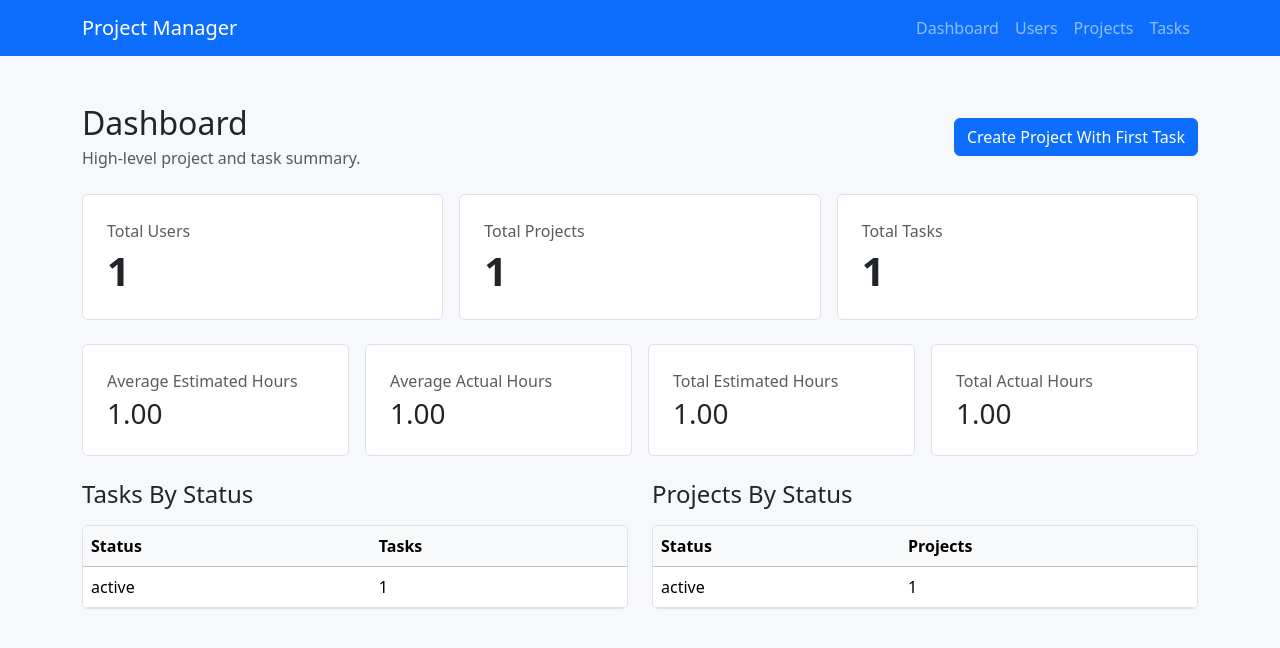
After one commit to lakkasaniparthu/Project3_taskmanagement, a Flask app: page /dashboard in a window 1280 px wide. The commit adds this page. Shown: the top 648 px of the page. Run offline with Flask 3, Linux system fonts and the light colour scheme; tables that the repository leaves empty hold one stand-in row (values such as "Sample post"); parts of the project's set-up code (start-up, migrations or seed data) failed here and were passed over.

Commit message:
Add dashboard and transaction feature

```diff
--- a/app.py
+++ b/app.py
@@ -3,7 +3,7 @@
 from decimal import Decimal, InvalidOperation
 
 from flask import Flask, flash, redirect, render_template, request, url_for
-from sqlalchemy.exc import IntegrityError
+from sqlalchemy.exc import IntegrityError, SQLAlchemyError
 
 from config import Config
 from models import Project, Task, User, db
@@ -68,6 +68,47 @@
     return errors
 
 
+def validate_first_task_form(
+    task_name,
+    assigned_user_id,
+    priority,
+    status,
+    estimated_hours,
+    actual_hours,
+    created_date,
+    due_date,
+):
+    errors = []
+
+    if not task_name:
+        errors.append("Task name cannot be empty.")
+
+    if not assigned_user_id:
+        errors.append("Each task must be assigned to a user.")
+    elif not User.query.get(assigned_user_id):
+        errors.append("Selected assigned user does not exist.")
+
+    if priority not in TASK_PRIORITIES:
+        errors.append("Priority must be Low, Medium, or High.")
+
+    if status not in TASK_STATUSES:
+        errors.append("Status must be Not Started, In Progress, or Completed.")
+
+    if estimated_hours < 0:
+        errors.append("Estimated hours cannot be negative.")
+
+    if actual_hours < 0:
+        errors.append("Actual hours cannot be negative.")
+
+    if not created_date:
+        errors.append("Created date is required.")
+
+    if created_date and due_date and due_date < created_date:
+        errors.append("Due date cannot be earlier than created date.")
+
+    return errors
+
+
 def validate_task_form(
     task_name,
     project_id,
@@ -121,9 +162,63 @@
 
     db.init_app(app)
 
+    @app.errorhandler(SQLAlchemyError)
+    def handle_database_error(error):
+        db.session.rollback()
+        return (
+            render_template(
+                "database_error.html",
+                db_host=app.config["DB_HOST"],
+                db_port=app.config["DB_PORT"],
+                db_name=app.config["DB_NAME"],
+                db_charset=app.config["DB_CHARSET"],
+                error_message=str(error.__cause__ or error),
+            ),
+            503,
+        )
+
     @app.route("/")
     def home():
         return render_template("index.html")
+
+    @app.route("/dashboard")
+    def dashboard():
+        total_users = db.session.query(db.func.count(User.user_id)).scalar()
+        total_projects = db.session.query(db.func.count(Project.project_id)).scalar()
+        total_tasks = db.session.query(db.func.count(Task.task_id)).scalar()
+
+        hours_summary = db.session.query(
+            db.func.avg(Task.estimated_hours),
+            db.func.avg(Task.actual_hours),
+            db.func.sum(Task.estimated_hours),
+            db.func.sum(Task.actual_hours),
+        ).one()
+
+        tasks_by_status = (
+            db.session.query(Task.status, db.func.count(Task.task_id))
+            .group_by(Task.status)
+            .order_by(Task.status)
+            .all()
+        )
+        projects_by_status = (
+            db.session.query(Project.status, db.func.count(Project.project_id))
+            .group_by(Project.status)
+            .order_by(Project.status)
+            .all()
+        )
+
+        return render_template(
+            "dashboard.html",
+            total_users=total_users,
+            total_projects=total_projects,
+            total_tasks=total_tasks,
+            average_estimated_hours=hours_summary[0] or 0,
+            average_actual_hours=hours_summary[1] or 0,
+            total_estimated_hours=hours_summary[2] or 0,
+            total_actual_hours=hours_summary[3] or 0,
+            tasks_by_status=tasks_by_status,
+            projects_by_status=projects_by_status,
+        )
 
     @app.route("/users")
     def users_list():
@@ -316,6 +411,165 @@
     def projects_detail(project_id):
         project = Project.query.get_or_404(project_id)
         return render_template("projects/detail.html", project=project)
+
+    @app.route("/projects/create-with-task", methods=["GET", "POST"])
+    def projects_create_with_task():
+        users = User.query.order_by(User.full_name).all()
+
+        if not users:
+            flash("Add a user before creating a project with a task.", "warning")
+            return redirect(url_for("users_create"))
+
+        if request.method == "POST":
+            project_name = request.form.get("project_name", "").strip()
+            project_status = request.form.get("project_status", "")
+            project_owner_id = request.form.get("project_owner_id", type=int)
+            project_start_date_text = request.form.get("project_start_date", "")
+            project_due_date_text = request.form.get("project_due_date", "")
+            task_name = request.form.get("task_name", "").strip()
+            assigned_user_id = request.form.get("assigned_user_id", type=int)
+            task_priority = request.form.get("task_priority", "")
+            task_status = request.form.get("task_status", "")
+            estimated_hours_text = request.form.get("estimated_hours", "")
+            actual_hours_text = request.form.get("actual_hours", "")
+            task_created_date_text = request.form.get("task_created_date", "")
+            task_due_date_text = request.form.get("task_due_date", "")
+
+            try:
+                project_start_date = parse_date(project_start_date_text)
+                project_due_date = parse_date(project_due_date_text)
+                estimated_hours = parse_hours(estimated_hours_text)
+                actual_hours = parse_hours(actual_hours_text)
+                task_created_date = parse_date(task_created_date_text)
+                task_due_date = parse_date(task_due_date_text)
+                errors = validate_project_form(
+                    project_name,
+                    project_status,
+                    project_owner_id,
+                    project_start_date,
+                    project_due_date,
+                )
+                errors.extend(
+                    validate_first_task_form(
+                        task_name,
+                        assigned_user_id,
+                        task_priority,
+                        task_status,
+                        estimated_hours,
+                        actual_hours,
+                        task_created_date,
+                        task_due_date,
+                    )
+                )
+            except (InvalidOperation, ValueError):
+                project_start_date = None
+                project_due_date = None
+                estimated_hours = Decimal("0")
+                actual_hours = Decimal("0")
+                task_created_date = None
+                task_due_date = None
+                errors = ["Hours must be valid numbers and dates must use the YYYY-MM-DD format."]
+
+            if errors:
+                for error in errors:
+                    flash(error, "danger")
+                return render_template(
+                    "projects/create_with_task.html",
+                    users=users,
+                    project_statuses=PROJECT_STATUSES,
+                    task_priorities=TASK_PRIORITIES,
+                    task_statuses=TASK_STATUSES,
+                    project_name=project_name,
+                    project_status=project_status,
+                    project_owner_id=project_owner_id,
+                    project_start_date=project_start_date_text,
+                    project_due_date=project_due_date_text,
+                    task_name=task_name,
+                    assigned_user_id=assigned_user_id,
+                    task_priority=task_priority,
+                    task_status=task_status,
+                    estimated_hours=estimated_hours_text,
+                    actual_hours=actual_hours_text,
+                    task_created_date=task_created_date_text,
+                    task_due_date=task_due_date_text,
+                )
+
+            try:
+                # These two inserts share one transaction. Nothing is saved until commit succeeds.
+                project = Project(
+                    project_name=project_name,
+                    status=project_status,
+                    user_id=project_owner_id,
+                    start_date=project_start_date,
+                    due_date=project_due_date,
+                )
+                db.session.add(project)
+
+                # Flush gives the new project an ID so the task can point to it.
+                db.session.flush()
+
+                task = Task(
+                    project_id=project.project_id,
+                    assigned_user_id=assigned_user_id,
+                    task_name=task_name,
+                    priority=task_priority,
+                    status=task_status,
+                    estimated_hours=estimated_hours,
+                    actual_hours=actual_hours,
+                    created_date=task_created_date,
+                    due_date=task_due_date,
+                )
+                db.session.add(task)
+                db.session.commit()
+            except SQLAlchemyError:
+                # If either insert fails, rollback removes both pending changes.
+                db.session.rollback()
+                flash("Project and task were not saved because the transaction failed.", "danger")
+                return render_template(
+                    "projects/create_with_task.html",
+                    users=users,
+                    project_statuses=PROJECT_STATUSES,
+                    task_priorities=TASK_PRIORITIES,
+                    task_statuses=TASK_STATUSES,
+                    project_name=project_name,
+                    project_status=project_status,
+                    project_owner_id=project_owner_id,
+                    project_start_date=project_start_date_text,
+                    project_due_date=project_due_date_text,
+                    task_name=task_name,
+                    assigned_user_id=assigned_user_id,
+                    task_priority=task_priority,
+                    task_status=task_status,
+                    estimated_hours=estimated_hours_text,
+                    actual_hours=actual_hours_text,
+                    task_created_date=task_created_date_text,
+                    task_due_date=task_due_date_text,
+                )
+
+            flash("Project and first task created successfully.", "success")
+            return redirect(url_for("projects_detail", project_id=project.project_id))
+
+        today = datetime.today().date().isoformat()
+        return render_template(
+            "projects/create_with_task.html",
+            users=users,
+            project_statuses=PROJECT_STATUSES,
+            task_priorities=TASK_PRIORITIES,
+            task_statuses=TASK_STATUSES,
+            project_name="",
+            project_status="Not Started",
+            project_owner_id=users[0].user_id,
+            project_start_date=today,
+            project_due_date="",
+            task_name="",
+            assigned_user_id=users[0].user_id,
+            task_priority="Medium",
+            task_status="Not Started",
+            estimated_hours="0",
+            actual_hours="0",
+            task_created_date=today,
+            task_due_date="",
+        )
 
     @app.route("/projects/<int:project_id>/edit", methods=["GET", "POST"])
     def projects_edit(project_id):
--- /dev/null
+++ b/run_dev.py
@@ -0,0 +1,5 @@
+from app import app
+
+
+if __name__ == "__main__":
+    app.run(host="127.0.0.1", port=5000, debug=False, use_reloader=False)
--- a/templates/base.html
+++ b/templates/base.html
@@ -15,6 +15,7 @@
       <div class="container">
         <a class="navbar-brand" href="{{ url_for('home') }}">Project Manager</a>
         <div class="navbar-nav">
+          <a class="nav-link" href="{{ url_for('dashboard') }}">Dashboard</a>
           <a class="nav-link" href="{{ url_for('users_list') }}">Users</a>
           <a class="nav-link" href="{{ url_for('projects_list') }}">Projects</a>
           <a class="nav-link" href="{{ url_for('tasks_list') }}">Tasks</a>
--- /dev/null
+++ b/templates/dashboard.html
@@ -0,0 +1,115 @@
+{% extends "base.html" %}
+
+{% block title %}Dashboard - Project Management App{% endblock %}
+
+{% block content %}
+  <div class="d-flex justify-content-between align-items-center mb-4">
+    <div>
+      <h1 class="h2 mb-1">Dashboard</h1>
+      <p class="text-muted mb-0">High-level project and task summary.</p>
+    </div>
+    <a class="btn btn-primary" href="{{ url_for('projects_create_with_task') }}">Create Project With First Task</a>
+  </div>
+
+  <div class="row g-3 mb-4">
+    <div class="col-md-4">
+      <div class="bg-white border rounded p-4 h-100">
+        <p class="text-muted mb-1">Total Users</p>
+        <div class="display-6 fw-semibold">{{ total_users }}</div>
+      </div>
+    </div>
+    <div class="col-md-4">
+      <div class="bg-white border rounded p-4 h-100">
+        <p class="text-muted mb-1">Total Projects</p>
+        <div class="display-6 fw-semibold">{{ total_projects }}</div>
+      </div>
+    </div>
+    <div class="col-md-4">
+      <div class="bg-white border rounded p-4 h-100">
+        <p class="text-muted mb-1">Total Tasks</p>
+        <div class="display-6 fw-semibold">{{ total_tasks }}</div>
+      </div>
+    </div>
+  </div>
+
+  <div class="row g-3 mb-4">
+    <div class="col-md-6 col-lg-3">
+      <div class="bg-white border rounded p-4 h-100">
+        <p class="text-muted mb-1">Average Estimated Hours</p>
+        <div class="h3 mb-0">{{ "%.2f"|format(average_estimated_hours) }}</div>
+      </div>
+    </div>
+    <div class="col-md-6 col-lg-3">
+      <div class="bg-white border rounded p-4 h-100">
+        <p class="text-muted mb-1">Average Actual Hours</p>
+        <div class="h3 mb-0">{{ "%.2f"|format(average_actual_hours) }}</div>
+      </div>
+    </div>
+    <div class="col-md-6 col-lg-3">
+      <div class="bg-white border rounded p-4 h-100">
+        <p class="text-muted mb-1">Total Estimated Hours</p>
+        <div class="h3 mb-0">{{ "%.2f"|format(total_estimated_hours) }}</div>
+      </div>
+    </div>
+    <div class="col-md-6 col-lg-3">
+      <div class="bg-white border rounded p-4 h-100">
+        <p class="text-muted mb-1">Total Actual Hours</p>
+        <div class="h3 mb-0">{{ "%.2f"|format(total_actual_hours) }}</div>
+      </div>
+    </div>
+  </div>
+
+  <div class="row g-4">
+    <div class="col-lg-6">
+      <h2 class="h4 mb-3">Tasks By Status</h2>
+      <div class="table-responsive bg-white border rounded">
+        <table class="table table-hover align-middle mb-0">
+          <thead class="table-light">
+            <tr>
+              <th scope="col">Status</th>
+              <th scope="col">Tasks</th>
+            </tr>
+          </thead>
+          <tbody>
+            {% for status, count in tasks_by_status %}
+              <tr>
+                <td>{{ status }}</td>
+                <td>{{ count }}</td>
+              </tr>
+            {% else %}
+              <tr>
+                <td colspan="2" class="text-muted">No tasks found.</td>
+              </tr>
+            {% endfor %}
+          </tbody>
+        </table>
+      </div>
+    </div>
+
+    <div class="col-lg-6">
+      <h2 class="h4 mb-3">Projects By Status</h2>
+      <div class="table-responsive bg-white border rounded">
+        <table class="table table-hover align-middle mb-0">
+          <thead class="table-light">
+            <tr>
+              <th scope="col">Status</th>
+              <th scope="col">Projects</th>
+            </tr>
+          </thead>
+          <tbody>
+            {% for status, count in projects_by_status %}
+              <tr>
+                <td>{{ status }}</td>
+                <td>{{ count }}</td>
+              </tr>
+            {% else %}
+              <tr>
+                <td colspan="2" class="text-muted">No projects found.</td>
+              </tr>
+            {% endfor %}
+          </tbody>
+        </table>
+      </div>
+    </div>
+  </div>
+{% endblock %}
```
Also changed, not shown: config.py (+10 -1 lines), templates/database_error.html (added, +45 -0 lines), templates/projects/create_with_task.html (added, +125 -0 lines).
